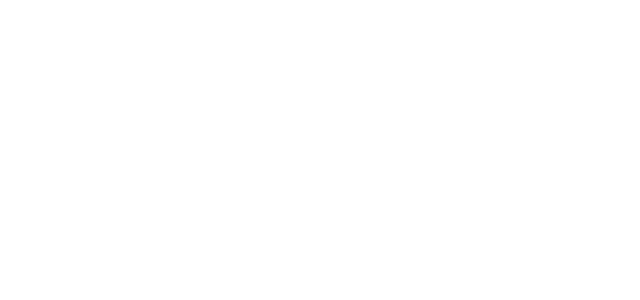
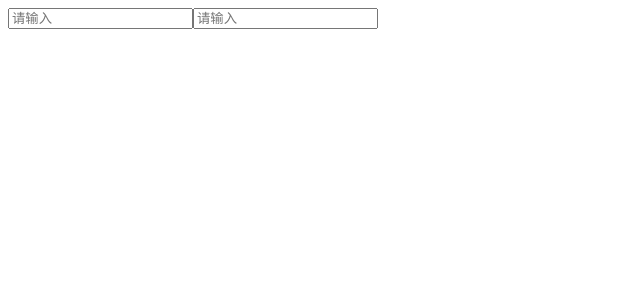
Before and after one commit to SharidaLi/form, a React (Vite) app: page / in a window 1280 px wide. Shown: the top 300 px of the page, without its empty margins (0-640 px from the left). Built offline with nearby package versions, Linux system fonts and the light colour scheme.

Commit message:
feat: 创建目录

```diff
--- a/src/App.tsx
+++ b/src/App.tsx
@@ -1,7 +1,25 @@
 import React, { useState } from 'react';
+import Form from './Form';
+console.log('🚀 ~ file: App.tsx ~ line 3 ~ Form', Form);
+import { FormItem } from './Form/form-item';
+
+const { Item } = Form;
+console.log(Form.Item);
 
 function App() {
-  return <div className="App"></div>;
+  const onFinish = () => {};
+  return (
+    <div className="App">
+      <Form onFinish={onFinish}>
+        <Form.Item label="姓名" name="username">
+          <input type="text" placeholder="请输入" />
+        </Form.Item>
+        <Form.Item label="密码" name="password">
+          <input type="text" placeholder="请输入" />
+        </Form.Item>
+      </Form>
+    </div>
+  );
 }
 
 export default App;
--- /dev/null
+++ b/src/Form/form-item.tsx
@@ -0,0 +1,10 @@
+import React from 'react';
+
+type FormItemProps = {
+  name: string;
+  label: string;
+};
+
+export const FormItem: React.FC<FormItemProps> = (props) => {
+  return <>{props.children}</>;
+};
--- /dev/null
+++ b/src/Form/form.tsx
@@ -0,0 +1,9 @@
+import React from 'react';
+
+type FormProps = {
+  onFinish?: () => void;
+};
+
+export const Form: React.FC<FormProps> = (props) => {
+  return <form>{props.children}</form>;
+};
--- /dev/null
+++ b/src/Form/index.tsx
@@ -0,0 +1,8 @@
+import { attachPropertiesToComponent } from '../utils';
+import { Form } from './form';
+import { FormItem } from './form-item';
+
+export default attachPropertiesToComponent(Form, {
+  Item: FormItem,
+  // useForm,
+});
--- /dev/null
+++ b/src/Form/interface.ts
@@ -0,0 +1,2 @@
+export type StoreValue = any;
+export type Store = Record<string, StoreValue>;
--- /dev/null
+++ b/src/Form/useForm.ts
@@ -0,0 +1,5 @@
+import { Store } from "./interface";
+
+export class FormStore {
+  private store: Store = {};
+}
--- /dev/null
+++ b/src/utils.ts
@@ -0,0 +1,12 @@
+export function attachPropertiesToComponent<C, P extends Record<string, any>>(
+  component: C,
+  properties: P
+): C & P {
+  const ret = component as any;
+  for (const key in properties) {
+    if (properties.hasOwnProperty(key)) {
+      ret[key] = properties[key];
+    }
+  }
+  return ret;
+}
```
Also changed, not shown: 1 other file (tests, documents, lock files or other folders).
